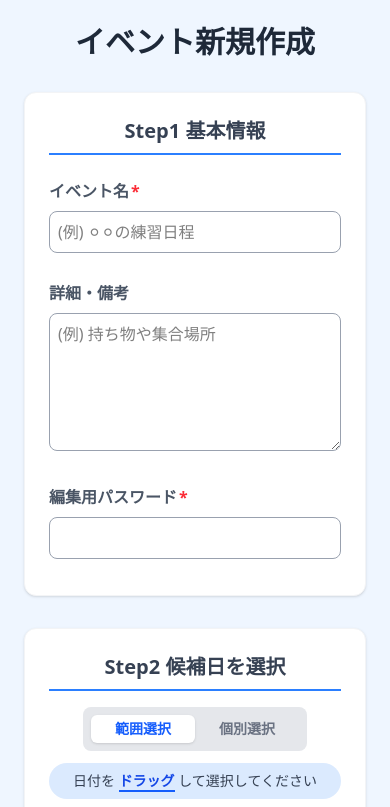
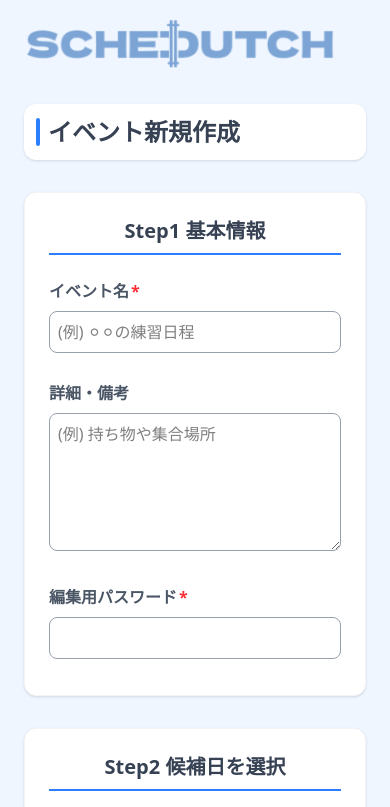
Before and after one commit to Ryo0u/schedutch, a Vue app in the folder frontend/: page / in a window 390 px wide. Shown: the top 807 px of the page. Built offline with nearby package versions, Linux system fonts and the light colour scheme; what v-calendar would draw is missing.

Commit message:
fix: アプリのヘッダーロゴを追加、細かなUI修正

```diff
--- a/frontend/src/App.vue
+++ b/frontend/src/App.vue
@@ -2,6 +2,12 @@
 </script>
 
 <template>
+  <header class="w-full bg-blue-50">
+    <div class="max-w-5xl mx-auto h-20 flex items-center justify-start">
+      <img src="@/assets/AppLogo.png" class="h-30 md:h-35 w-auto object-contain"/>
+    </div>
+  </header>
+
   <div class="bg-blue-50">
     <router-view/>
   </div>
--- a/frontend/src/components/show/ShowHeader.vue
+++ b/frontend/src/components/show/ShowHeader.vue
@@ -13,7 +13,9 @@ const emit = defineEmits(['openModal', 'deleteEvent'])
 
     <div class="flex-2 bg-white p-4 rounded-lg shadow border border-gray-100">
       <div class="flex  items-baseline justify-between border-b border-gray-300">
-        <h1 class="text-3xl text-gray-800 font-bold pb-2 ">{{ props.event.title }}</h1>
+        <h1 class="text-3xl text-gray-800 font-bold pb-2 flex items-center gap-2">
+          <span class="w-1 h-7 bg-blue-500 rounded-full"></span> {{ props.event.title }}
+        </h1>
         <p
           @click="emit('deleteEvent')"
           class="text-xs text-gray-400  hover:text-red-600 cursor-pointer transition-colors duration-200"
--- a/frontend/src/components/show/ShowTable.vue
+++ b/frontend/src/components/show/ShowTable.vue
@@ -116,7 +116,11 @@ const getStatusSymbol = (user, date, time) => {
 </script>
 <template>
 	<h2 class="text-xl font-bold text-gray-700  bg-gray-100 p-3 rounded-t-lg flex items-center gap-2">
-    <span class="w-1 h-6 bg-blue-400 rounded-full"></span>予定一覧
+    <svg xmlns="http://www.w3.org/2000/svg" viewBox="0 0 24 24" fill="currentColor" class="size-6">
+      <path fill-rule="evenodd" d="M6.75 2.25A.75.75 0 0 1 7.5 3v1.5h9V3A.75.75 0 0 1 18 3v1.5h.75a3 3 0 0 1 3 3v11.25a3 3 0 0 1-3 3H5.25a3 3 0 0 1-3-3V7.5a3 3 0 0 1 3-3H6V3a.75.75 0 0 1 .75-.75Zm13.5 9a1.5 1.5 0 0 0-1.5-1.5H5.25a1.5 1.5 0 0 0-1.5 1.5v7.5a1.5 1.5 0 0 0 1.5 1.5h13.5a1.5 1.5 0 0 0 1.5-1.5v-7.5Z" clip-rule="evenodd" />
+    </svg>
+
+    予定一覧
   </h2>
 
   <div class="bg-white rounded-b-lg shadow-sm border border-gray-100 overflow-hidden mb-10">
--- a/frontend/src/components/show/ShowUrl.vue
+++ b/frontend/src/components/show/ShowUrl.vue
@@ -19,7 +19,11 @@ const copyURL = async () => {
 
 	<div class="bg-gray-100 p-4 rounded-t-lg shadow border border-gray-100">
 		<h2 class="text-md font-bold text-gray-700 rounded-t-lg flex items-center gap-2">
-      <span class="w-1 h-6 bg-blue-400 rounded-full"></span> イベントURLをシェアする
+      <svg xmlns="http://www.w3.org/2000/svg" viewBox="0 0 24 24" fill="currentColor" class="size-6">
+				<path fill-rule="evenodd" d="M19.902 4.098a3.75 3.75 0 0 0-5.304 0l-4.5 4.5a3.75 3.75 0 0 0 1.035 6.037.75.75 0 0 1-.646 1.353 5.25 5.25 0 0 1-1.449-8.45l4.5-4.5a5.25 5.25 0 1 1 7.424 7.424l-1.757 1.757a.75.75 0 1 1-1.06-1.06l1.757-1.757a3.75 3.75 0 0 0 0-5.304Zm-7.389 4.267a.75.75 0 0 1 1-.353 5.25 5.25 0 0 1 1.449 8.45l-4.5 4.5a5.25 5.25 0 1 1-7.424-7.424l1.757-1.757a.75.75 0 1 1 1.06 1.06l-1.757 1.757a3.75 3.75 0 1 0 5.304 5.304l4.5-4.5a3.75 3.75 0 0 0-1.035-6.037.75.75 0 0 1-.354-1Z" clip-rule="evenodd" />
+			</svg>
+
+			イベントURLをシェアする
     </h2>
 	</div>
 
--- a/frontend/src/components/show/ShowUsers.vue
+++ b/frontend/src/components/show/ShowUsers.vue
@@ -11,7 +11,14 @@ const emit = defineEmits(["openEdit"])
 
 <template>
     <h2 class="text-xl font-bold text-gray-700  bg-gray-100 p-3 rounded-t-lg flex items-center gap-2">
-      <span class="w-1 h-6 bg-blue-400 rounded-full"></span> 参加者一覧
+      <svg xmlns="http://www.w3.org/2000/svg" viewBox="0 0 24 24" fill="currentColor" class="size-6">
+        <path fill-rule="evenodd" d="M8.25 6.75a3.75 3.75 0 1 1 7.5 0 3.75 3.75 0 0 1-7.5 0ZM15.75 9.75a3 3 0 1 1 6 0 3 3 0 0 1-6 0ZM2.25 9.75a3 3 0 1 1 6 0 3 3 0 0 1-6 0ZM6.31 15.117A6.745 6.745 0 0 1 12 12a6.745 6.745 0 0 1 6.709 7.498.75.75 0 0 1-.372.568A12.696 12.696 0 0 1 12 21.75c-2.305 0-4.47-.612-6.337-1.684a.75.75 0 0 1-.372-.568 6.787 6.787 0 0 1 1.019-4.38Z" clip-rule="evenodd" />
+        <path d="M5.082 14.254a8.287 8.287 0 0 0-1.308 5.135 9.687 9.687 0 0 1-1.764-.44l-.115-.04a.563.563 0 0 1-.373-.487l-.01-.121a3.75 3.75 0 0 1 3.57-4.047ZM20.226 19.389a8.287 8.287 0 0 0-1.308-5.135 3.75 3.75 0 0 1 3.57 4.047l-.01.121a.563.563 0 0 1-.373.486l-.115.04c-.567.2-1.156.349-1.764.441Z" />
+      </svg>
+
+
+      参加者一覧
+
       <span class="text-sm font-normal text-gray-500 ml-2">
         ({{ users ? users.length : 0 }}人)
       </span>
@@ -26,8 +33,8 @@ const emit = defineEmits(["openEdit"])
                 class="py-2 px-4 border-b border-gray-100 last:border-none flex items-center justify-between gap-3"
               >
                 <div class="flex items-center gap-3 overflow-hidden py-1">
-                  <svg xmlns="http://www.w3.org/2000/svg" fill="none" viewBox="0 0 24 24" stroke-width="1.5" stroke="currentColor" class="size-6 text-blue-600">
-                    <path stroke-linecap="round" stroke-linejoin="round" d="M15.75 6a3.75 3.75 0 1 1-7.5 0 3.75 3.75 0 0 1 7.5 0ZM4.501 20.118a7.5 7.5 0 0 1 14.998 0A17.933 17.933 0 0 1 12 21.75c-2.676 0-5.216-.584-7.499-1.632Z" />
+                  <svg xmlns="http://www.w3.org/2000/svg" fill="none" viewBox="0 0 24 24" stroke-width="1.5" stroke="currentColor" class="size-6 text-blue-400">
+                    <path stroke-linecap="round" stroke-linejoin="round" d="M17.982 18.725A7.488 7.488 0 0 0 12 15.75a7.488 7.488 0 0 0-5.982 2.975m11.963 0a9 9 0 1 0-11.963 0m11.963 0A8.966 8.966 0 0 1 12 21a8.966 8.966 0 0 1-5.982-2.275M15 9.75a3 3 0 1 1-6 0 3 3 0 0 1 6 0Z" />
                   </svg>
 
 
--- a/frontend/src/views/EventCreate.vue
+++ b/frontend/src/views/EventCreate.vue
@@ -177,10 +177,12 @@ const timeOptions = computed(() => {
 </script>
 
 <template>
-	<div class="max-w-6xl mx-auto p-6">
-		<h2 class="text-3xl font-bold text-center text-gray-800 mb-8">
-			イベント新規作成
-		</h2>
+	<div class="max-w-5xl mx-auto p-6">
+		<div class="bg-white p-3 mb-8 rounded-xl shadow-sm">
+			<h2 class="text-2xl font-bold text-gray-700 flex items-center gap-2">
+				<span class="w-1 h-7 bg-blue-500 rounded-full"></span> イベント新規作成
+			</h2>
+		</div>
 
 		<div class="flex flex-col lg:flex-row gap-8 mb-8">
 
```
Also changed, not shown: frontend/src/assets/AppLogo.png (added).
